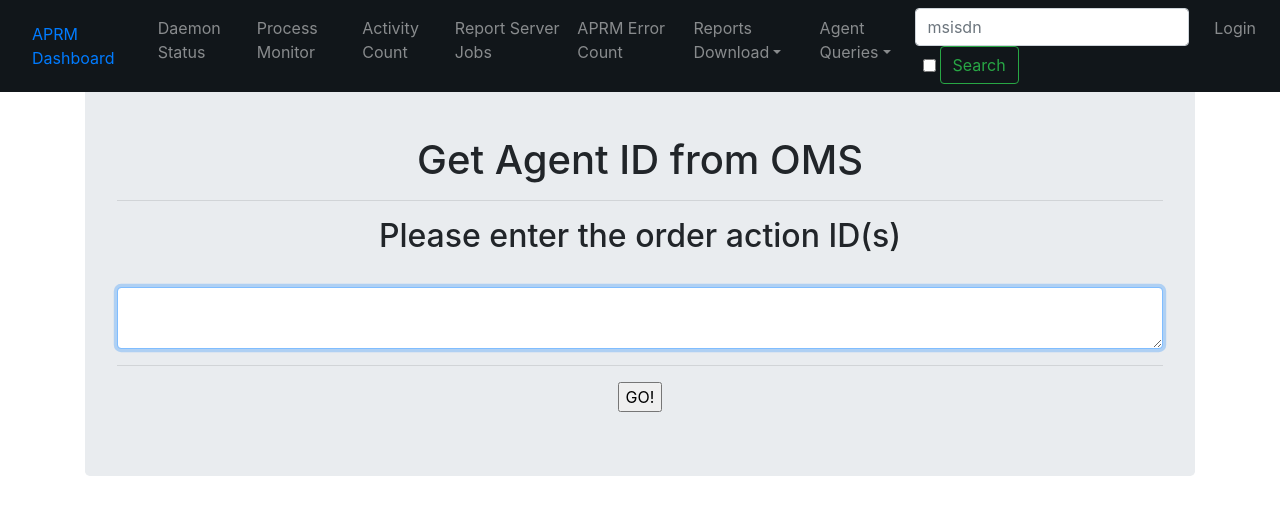
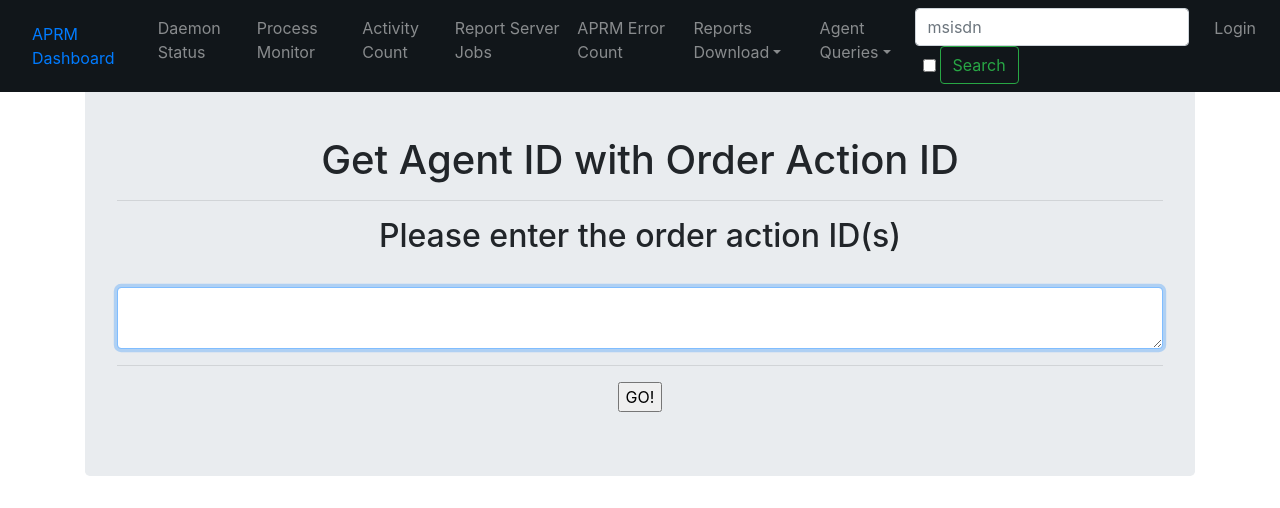
Before and after one commit to dyonatan8472/APRMpcDashboard, a Django app: page /a_prm/get_agent_id/ in a window 1280 px wide. Shown: the top 508 px of the page. Run offline with Django 3.2, Linux system fonts and the light colour scheme; some libraries are stand-ins or nearby versions.

Commit message:
fixed the xml_id issue for Shiva and updated the titles.

```diff
--- a/ngn_project/a_prm/templates/a_prm/get_agent_id.html
+++ b/ngn_project/a_prm/templates/a_prm/get_agent_id.html
@@ -3,7 +3,7 @@
 {% block body_block %}
 <div class="container">
     <div class="jumbotron text-center">
-        <h1>Get Agent ID from OMS</h1>
+        <h1>Get Agent ID with Order Action ID</h1>
         <hr>
         <h2>Please enter the order action ID(s)</h2>
         </br>
--- a/ngn_project/a_prm/templates/a_prm/xml_id_details.html
+++ b/ngn_project/a_prm/templates/a_prm/xml_id_details.html
@@ -3,7 +3,7 @@
 {% block body_block %}
 <div class="container">
     <div class="jumbotron text-center">
-        <h1>Get OMS XML ID Info</h1>
+        <h1>Get XML info with xml id</h1>
         <hr>
         <h2>Please enter the XML ID(s)</h2>
         </br>
--- a/ngn_project/a_prm/views.py
+++ b/ngn_project/a_prm/views.py
@@ -65,12 +65,9 @@ def get_xml_id_info(xml_id):
         root = ET.fromstring(xml_data)
 
         # Find the DynamicProduct element and extract serviceID
-        dynamic_product = root.find('.//DynamicProduct')
-
-        if dynamic_product is not None:
-            service_id = dynamic_product.attrib.get('serviceID')
-        else:
-            print("DynamicProduct element not found.")
+        # Find service_id value
+        msisdn = root.find(".//ItemProperty[@propertyName='MSISDN_Number']")
+        service_id = msisdn.attrib.get("value") if msisdn is not None else None
 
         order_action = root.find('.//OrderAction')
 
--- a/ngn_project/templates/navbar.html
+++ b/ngn_project/templates/navbar.html
@@ -56,9 +56,9 @@
       <li class="nav-item dropdown">
         <a href="#" class="nav-link dropdown-toggle" data-toggle="dropdown">Agent Queries</a>
         <div class="dropdown-menu">
-          <a href="{% url 'a_prm:agent_details' %}" class="dropdown-item">Agent Details</a>
-          <a href="{% url 'a_prm:get_agent_id' %}" class="dropdown-item">Get Agent id</a>
-          <a href="{% url 'a_prm:get_xml_id' %}" class="dropdown-item">Get XML id info</a>
+          <a href="{% url 'a_prm:agent_details' %}" class="dropdown-item">APRM Agent Details</a>
+          <a href="{% url 'a_prm:get_agent_id' %}" class="dropdown-item">Get Agent id with oa_id</a>
+          <a href="{% url 'a_prm:get_xml_id' %}" class="dropdown-item">Get XML info with xml id</a>
         </div>
       </li>
       {% if user.is_authenticated %}
```
